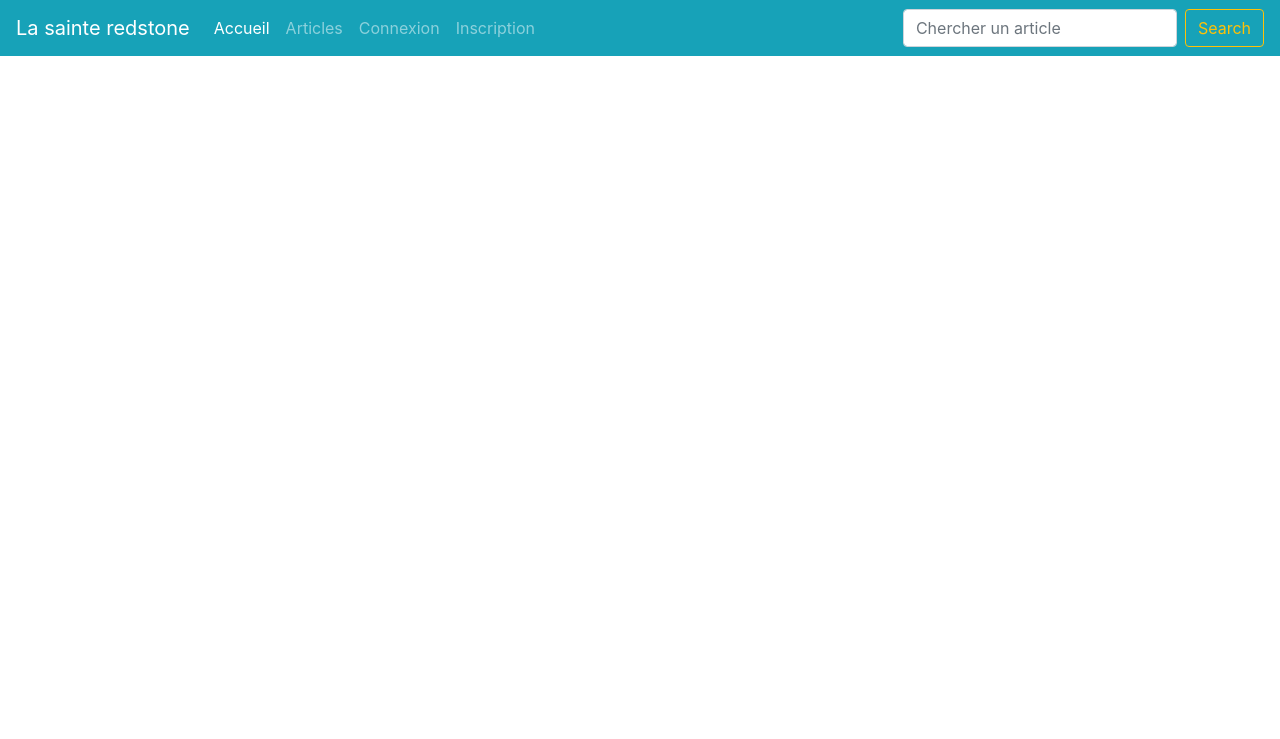
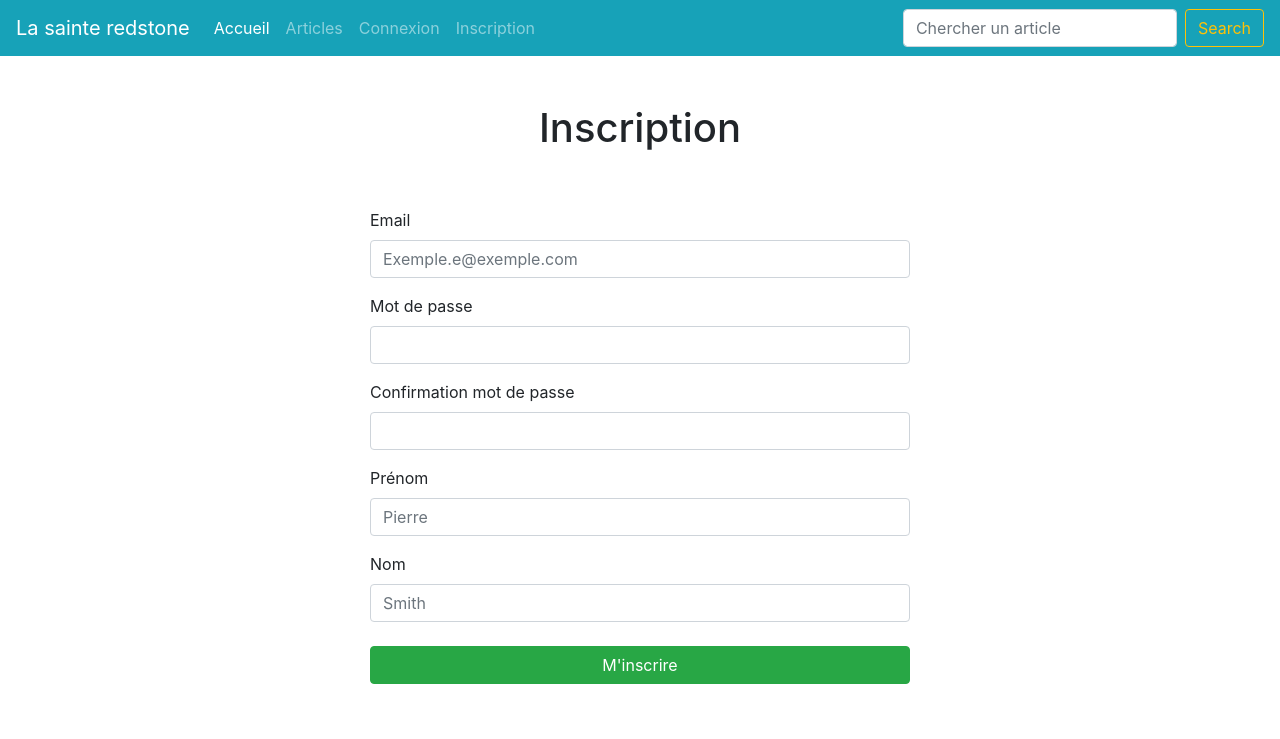
Before and after one commit to Yuki-sn/exo-soutenance, a PHP site: page /register.php in a window 1280 px wide. Shown: the top 739 px of the page. Run offline with PHP 8.4, Linux system fonts and the light colour scheme; some libraries are stand-ins or nearby versions.

Commit message:
inscription fini

```diff
--- a/LA BDD/la_saint_redstone.sql
+++ b/LA BDD/la_saint_redstone.sql
@@ -3,7 +3,7 @@
 -- https://www.phpmyadmin.net/
 --
 -- Host: localhost:3306
--- Generation Time: Apr 21, 2020 at 10:13 AM
+-- Generation Time: Apr 21, 2020 at 11:34 AM
 -- Server version: 5.7.24
 -- PHP Version: 7.2.19
 
@@ -19,7 +19,7 @@ SET time_zone = "+00:00";
 /*!40101 SET NAMES utf8mb4 */;
 
 --
--- Database: `la saint redstone`
+-- Database: `la_saint_redstone`
 --
 
 -- --------------------------------------------------------
--- a/Parts/nav.php
+++ b/Parts/nav.php
@@ -32,7 +32,7 @@
 
         </ul>
 
-        <form class="form-inline my-2 my-lg-0" method="GET" action="articles-search.php">
+        <form class="form-inline my-2 my-lg-0" method="GET">
 
             <input class="form-control mr-sm-2" type="text" placeholder="Chercher un article" name="query">
 
--- /dev/null
+++ b/recaptchaValid.php
@@ -0,0 +1,32 @@
+<?php
+
+// Remplacer les XXX par la clé secrète délivrée par Google
+function recaptcha_valid($code, $ip = null)
+{
+    if(empty($code)) {
+        return false;
+    }
+    $params = [
+        'secret'    => '6LdVwusUAAAAAD87ykUxsgaVqtX7zbW7xaDfFu59',
+        'response'  => $code
+    ];
+    if($ip){
+        $params['remoteip'] = $ip;
+    }
+    $url = "https://www.google.com/recaptcha/api/siteverify?" . http_build_query($params);
+    if(function_exists('curl_version')){
+        $curl = curl_init($url);
+        curl_setopt($curl, CURLOPT_HEADER, false);
+        curl_setopt($curl, CURLOPT_RETURNTRANSFER, true);
+        curl_setopt($curl, CURLOPT_TIMEOUT, 5);
+        curl_setopt($curl, CURLOPT_SSL_VERIFYPEER, false);
+        $response = curl_exec($curl);
+    }else{
+        $response = file_get_contents($url);
+    }
+    if(empty($response) || is_null($response)){
+        return false;
+    }
+    $json = json_decode($response);
+    return $json->success;
+}
--- a/register.php
+++ b/register.php
@@ -1,3 +1,100 @@
+<?php
+    // inclution du fichier si captcha ok
+    require 'recaptchaValid.php';
+
+    // appel des variable du form
+    if(
+        isset($_POST['email']) &&
+        isset($_POST['password']) &&
+        isset($_POST['confirm-password']) &&
+        isset($_POST['firstname']) &&
+        isset($_POST['lastname']) &&
+        isset($_POST['g-recaptcha-response'])
+    ){
+        //connexion a la bdd
+        try{
+            $bdd = new PDO('mysql:host=localhost;dbname=la_saint_redstone;charset=utf8', 'root', '');
+
+            $bdd->setAttribute(PDO::ATTR_ERRMODE, PDO::ERRMODE_EXCEPTION);
+
+        } catch(Exception $e){
+
+            die('Il y a un problème avec la bdd : ' . $e->getMessage());
+        }
+
+
+        if(!filter_var($_POST['email'], FILTER_VALIDATE_EMAIL)){
+            $errors[] = 'Email invalide !';
+        } // email
+
+        $stmt = $bdd->prepare("SELECT * FROM users WHERE email=?");
+        $stmt->execute([
+            $_POST['email']
+            ]);
+        $user = $stmt->fetch();
+
+        if ($user) {
+            $errors[] = 'Email déja utilisé !';
+        } // email déja utilisé ou pas
+
+
+
+        if(!preg_match('/^(?=.*[0-9])(?=.*[a-z])(?=.*[A-Z])(?=.*[ !"#$%&\'()*+,\-\.\/:;<=>?\\\\@[\]\^_`{|}~]).{8,1000}$/', $_POST['password'])){
+            $errors[] = 'Mot de passe doit contenir minimum 1 maj, 1 min, 1 chiffre et un caractère spécial !';
+        } // mdp
+
+        if($_POST['confirm-password'] != $_POST['password']){
+            $errors[] = 'Confirmation mot de passe différente !';
+        } // mdp
+
+
+        if(!preg_match('/^[a-z áàâäãåçéèêëíìîïñóòôöõúùûüýÿæœÁÀÂÄÃÅÇÉÈÊËÍÌÎÏÑÓÒÔÖÕÚÙÛÜÝŸÆŒ\']{2,25}$/i', $_POST['firstname'])){
+            $errors[] = 'Prénom invalide';
+        } // prénom
+
+
+        if(!preg_match('/^[a-z áàâäãåçéèêëíìîïñóòôöõúùûüýÿæœÁÀÂÄÃÅÇÉÈÊËÍÌÎÏÑÓÒÔÖÕÚÙÛÜÝŸÆŒ\']{2,25}$/i', $_POST['lastname'])){
+            $errors[] = 'Nom invalide';
+        } // nom
+
+        if(!recaptcha_valid($_POST['g-recaptcha-response'], $_SERVER['REMOTE_ADDR'])){
+            $errors[] = 'Captcha invalide !';
+        } // captcha google
+
+
+
+        if(!isset($errors)){
+
+            // Insertion d'un nouveau compte en bdd avec une requête préparée
+            $response = $bdd->prepare("INSERT INTO `users`( `email`, `password`, `firstname`, `lastname`, `admin`, `register_date`, `activated`, `register_token`) VALUES(?,?,?,?,?,?,?,?)");
+
+
+            $response->execute([
+                $_POST['email'],
+                password_hash($_POST['password'], PASSWORD_BCRYPT),
+                $_POST['firstname'],
+                $_POST['lastname'],
+                0,
+                date('Y-m-d H:i:s'),
+                0,
+                0
+            ]);
+
+
+            if($response->rowCount() > 0){
+                $successMessage = 'Votre compte a bien été créé !';
+            } else {
+                $errors[] = 'Problème avec la bdd';
+            }
+
+            // Fermeture de la requête
+            $response->closeCursor();
+
+        }
+
+    }
+?>
+
 <!DOCTYPE html>
 <html lang="fr">
 <head>
@@ -8,29 +105,65 @@
     <link rel="stylesheet" href="css/bootstrap.min.css">
     <link rel="stylesheet" href="https://cdnjs.cloudflare.com/ajax/libs/font-awesome/5.11.2/css/all.css">
     <link rel="stylesheet" href="css/styles.css">
+    <script src="https://www.google.com/recaptcha/api.js"></script>
 </head>
 <body>
     <?php
         include 'Parts/nav.php';
+
+        if(isset($errors)){
+            foreach($errors as $error){
+                echo '<p style="color:red;">' . $error . '</p>';
+            }
+        }
+
+        if(isset($successMessage)){
+            echo '<p style="color:green;">' . $successMessage . '</p>';
+        } else {
     ?>
 
+        <div class="container">
+            <div class="row">
+                <h1 class="text-center col-12 mt-5">Inscription</h1>
+            </div>
+            <div class="row">
+                <form action="register.php" method="POST" class="col-12 col-md-6 offset-md-3 my-5">
+                    <div class="form-group">
+                        <label for="email">Email</label>
+                        <input type="email" value="" class="form-control" name="email" placeholder="Exemple.e@exemple.com">
+                    </div>
 
+                    <div class="form-group">
+                        <label for="password">Mot de passe</label>
+                        <input type="password" class="form-control" name="password" >
+                    </div>
 
+                    <div class="form-group">
+                        <label for="confirm-password">Confirmation mot de passe</label>
+                        <input type="password" class="form-control" name="confirm-password" >
+                    </div>
 
+                    <div class="form-group">
+                        <label for="firstname">Prénom</label>
+                        <input type="text" value="" class="form-control" name="firstname" placeholder="Pierre">
+                    </div>
 
+                    <div class="form-group">
+                        <label for="lastname">Nom</label>
+                        <input type="text" value="" class="form-control" name="lastname"  placeholder="Smith">
+                    </div>
 
+                    <div class="form-group">
+                        <div class="g-recaptcha" data-sitekey="6LdVwusUAAAAABVIlGGzgITYtHAzuGkN6o7vLyGI"></div>
+                    </div>
 
-
-
-
-
-
-
-
-
-
-
-
+                    <input type="submit" value="M'inscrire" class="btn btn-success col-12 my-2">
+                </form>
+            </div>
+        </div>
+    <?php
+    }
+    ?>
 
     <script src="js/jquery-3.3.1.slim.min.js"></script>
     <script src="js/popper.min.js"></script>
```
